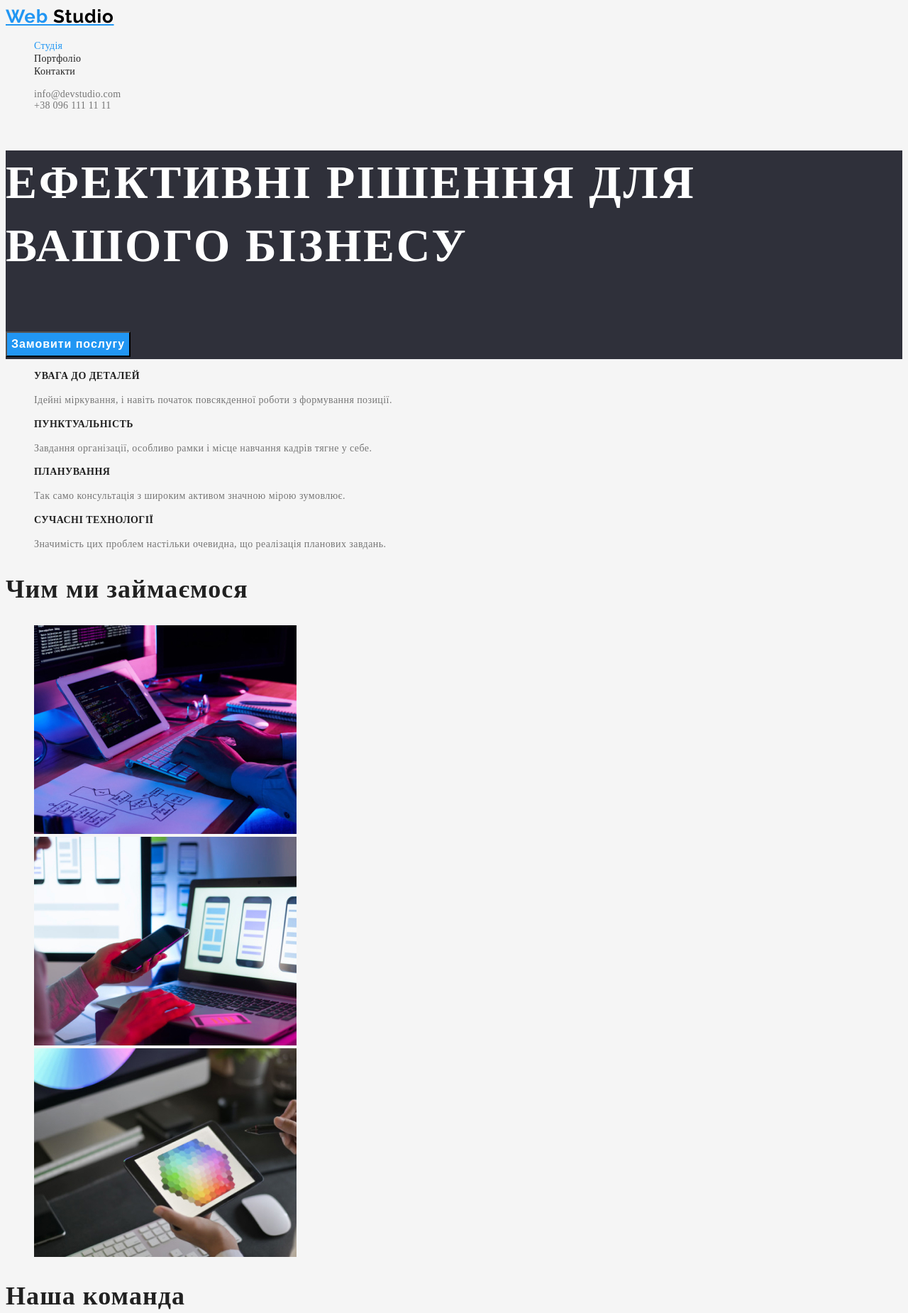
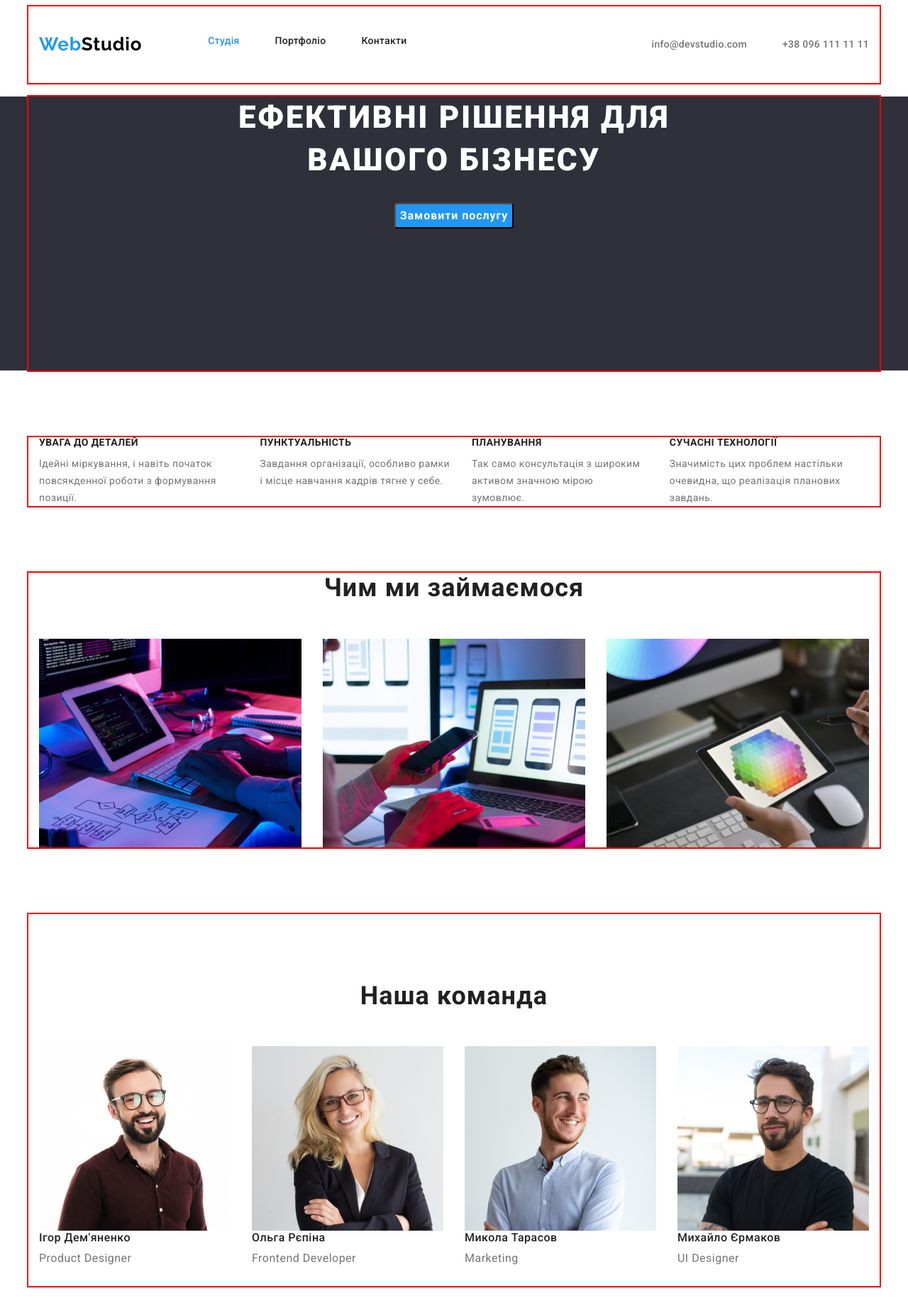
Before and after one commit to Tetyanka86/goit-markup-hw-03, a plain HTML site: page index.html in a window 1280 px wide. Shown: the top 1850 px of the page at 71% size. Drawn offline with nearby package versions, Linux system fonts and the light colour scheme.

Commit message:
Update files

```diff
--- a/css/styles.css
+++ b/css/styles.css
@@ -2,21 +2,23 @@
     --primary-text-color: #757575;
     --title-text-color: #212121;
     --accent-color: #2196F3;
-    --primary-bg-color: #F5F5F5;
+    --primary-bg-color: #FFFFFF;
     --hero-text-color:#FFFFFF;
     --hero-bc-color:#2F303A;
+}
 
+p,
+h2,
+h3{
+    margin: 0;
 }
- /* Button */
- .button{
-    font-style: inherit;
-    font-weight: 700;
-    font-size: 16px;
-    line-height: 1.88;
-    letter-spacing: 0.06em;
-    color:var(--title-text-color);
-    background-color:var(--primary-bg-color);
-    cursor: pointer;}
+
+ul{
+    margin: 0;
+    padding-left: 0;
+}
+
+img{display: block;}
 
 .visually-hidden {
     position: absolute;
@@ -31,17 +33,38 @@
     overflow: hidden;
 }
 
-body
-{
+body{
     background-color:var(--primary-bg-color);
     color:var(--primary-text-color);
-font-family: 'Roboto' sans-serif, Verdana ;
+    font-family: 'Roboto', Verdana, sans-serif;
+    font-size: 14px;
 }
 
 .list{list-style: none;}
+
 .link{text-decoration: none;}
 
+.title{
+    font-weight: 700;
+    font-size: 36px;
+    line-height: 1.17;
+    letter-spacing: 0.03em;
+    color: var(--title-text-color);
+    text-align: center;
+}
+
+.container{
+    width: 1200px;
+    padding-left: 15px;
+    padding-right: 15px;
+    outline: 2px solid  red;
+    margin-left: auto;
+    margin-right: auto;
+}
+
+/* Logo */
 .logo {
+    text-decoration: none;
     font-family: 'Raleway', sans-serif;
     font-weight: 700;
     font-size: 26px;
@@ -49,26 +72,68 @@ line-height: 1.19;
     letter-spacing: 0.03em;
     color:var(--accent-color) ;
 }
-.logo :hover, .logo:focus{
-    color: var(--accent-color);
+
+.logo :hover, .logo:focus{color: var(--accent-color);}
+
+.top{
+    display: block;
+    padding-top: 24px;
+    padding-bottom: 25px;
+
 }
-.logo-header{color: #000;}
-.logo-footer{color: #FFFFFF}
 
-.list {list-style: none;}
+.bottom{
+    display: block;
+    padding-top: 60px;
+    margin-bottom: 20px;
+}
 
-.title{
+.logo-header{
+    color: #000;}
+
+.logo-footer{color: var(--hero-text-color)}
+
+ /* Button */
+
+
+.button{
+    font-style: inherit;
     font-weight: 700;
-    font-size: 36px;
-    line-height: 1.17;
-    letter-spacing: 0.03em;
-    color: var(--title-text-color);
+    font-size: 16px;
+    line-height: 1.88;
+    letter-spacing: 0.06em;
+    color:var(--title-text-color);
+    background-color:var(--primary-bg-color);
+    cursor: pointer;
+    border-radius: 4px;
 }
 
 
+/* Navigation */
+
+.navigation{
+    display: flex;
+    align-items: center;
+}
 /* Header */
 
+.header{
+    padding-top: 9px;
+    padding-bottom: 19px;
+}
+.header-list{
+    display: flex;
+    margin-left: 93px;
+}
+
+.header-list .item + .item {
+    margin-left: 50px;
+}
+
 .header-link {
+    display: block;
+    padding-top: 32px;
+    padding-bottom: 32px;
     font-weight: 500;
     font-size: 14px;
     line-height: 1.14;
@@ -78,17 +143,28 @@ letter-spacing: 0.02em;
 
 
 .header-link:hover, .header-link:focus, .header-link.current
-{
-    color:var(--accent-color) ;
-}
+{color:var(--accent-color) ;}
+
 
 /* Contacts */
 
 .header-second-list{
+    display: flex;
+    margin-left: auto;
     font-weight: 500;
     font-size: 14px;
     line-height: 1.14;
     letter-spacing: 0.02em;
+}
+
+.header-second-list .nav + .nav{
+    margin-left: 50px;
+}
+
+.header-second-item{
+    display: block;
+    padding-top: 32px;
+    padding-bottom: 32px;
 }
 
 .header-mail-link
@@ -100,32 +176,61 @@ letter-spacing: 0.02em;
 .header-tel-link {
     color: var(--primary-text-color);}
 .header-tel-link:hover, .header-tel-link:focus
-{color: var(--accent-color);}
+{   color: var(--accent-color);}
 
 /* Hero */
 
 .hero{
+    text-align: center;
+    background-color: var(--hero-bc-color);
+}
+
+.hero-title{
+    display: block;
+    margin-top: 0;
+    margin-bottom: 30px;
     font-weight: 900;
     font-size: 44px;
     line-height: 1.36;
     letter-spacing: 0.06em;
     text-transform: uppercase;
-            background-color: var(--hero-bc-color);
     color:var(--hero-text-color);
 }
+
 .button.primary{
+    display: inline-block;
+    margin-bottom: 200px;
     color: var(--hero-text-color);
-            background-color:var(--accent-color); }
+    background-color:var(--accent-color);
+}
+
+.button.primary:hover, .button.primary:focus {
+    color:var(--hero-text-color) ;
+    background-color: #188CE8;
+}
+
 
         /* Features*/
 
+.features{
+    padding-top: 94px;
+}
+
+.features-list{
+    display: flex;
+}
+
+.features-list .item + .item{
+    margin-left: 30px;
+}
+
 .features-subtitle{
+    margin-bottom: 10px;
     font-weight: 700;
     font-size: 14px;
     line-height: 1.14;
     letter-spacing: 0.03em;
     text-transform: uppercase;
-
     color: var(--title-text-color);
 }
 
@@ -137,10 +242,46 @@ letter-spacing: 0.03em;
     color: var(--primary-text-color);
 }
 
+        /* Work-list */
+
+.work-list{
+    padding-top: 94px;
+}
+
+.work-item{
+    display: flex;
+}
+
+.work-list .item + .item{
+    margin-left: 30px;
+}
+
+.work-title{
+    margin-bottom: 50px;
+}
+
 
     /* Team */
 
+.team{
+    padding-top: 94px;
+}
+
+.team-list{
+    display: flex;
+}
+
+.team-list .item + .item{
+    margin-left: 30px;
+}
+
+.team-title{
+    padding-top: 94px;
+    margin-bottom: 50px;
+}
+
 .team-subtitle{
+    margin-bottom: 10px;
     font-weight: 500;
     font-size: 16px;
     line-height: 1.19;
@@ -149,6 +290,7 @@ color: var(--title-text-color);
 }
 
 .team-text{
+    padding-bottom: 30px;
     font-weight: 400;
     font-size: 16px;
     line-height: 19px;
@@ -156,56 +298,101 @@ letter-spacing: 0.03em;
     color: var(--primary-text-color);
 }
 
+
     /* Footer */
 .footer{
+    margin-top: 94px;
+    margin-bottom: 9px;
     background-color:var(--hero-bc-color);
+}
 
-    }
+
 .footer-address{
     font-style: normal;
+    padding-bottom: 60px;
 }
+
 .footer-item{
+    display: block;
     font-weight: 400;
     font-size: 14px;
     line-height: 1.71;
     letter-spacing: 0.03em;
+    margin-bottom: 9px;
 }
+
+
 .footer-text{
+    margin-bottom: 9px;
     font-weight: 400;
     font-size: 14px;
     line-height: 1.71;
     letter-spacing: 0.03em;
-color: #F5F5F5;
+    color:var(--hero-text-color)
 }
+
 .footer-mail, .footer-tel{
-
     color: rgba(255, 255, 255, 0.6);
-
 }
-    .footer-mail:hover, .footer-mail:focus{ color: var(--accent-color);}
+.foter-mail:hover, .footer-mail:focus{ color: var(--accent-color);}
 
 .footer-tel:hover, .footer-tel:focus{color: var(--accent-color);}
+
 
     /* Portfolio */
 
     /* Filters */
+
+.filters-list{
+    display: flex;
+    justify-content: center;
+}
+
+.filters-list .item + .item{
+    padding-left: 8px;
+}
 .button.filters{
+    margin-top: 94px;
+    margin-bottom: 50px;
+    font-family: inherit;
     font-weight: 500;
     font-size: 16px;
     line-height: 1.62;
     letter-spacing: 0.03em;
     background-color: #F5F4FA;
-
 }
 
 .button.filters:hover, .button.filters:focus{
-        color: #FFFFFF;
+    color: var(--hero-text-color);
     background-color: var(--accent-color);
 }
 
     /* Projects */
 
+    .projects-list{
+        display: flex;
+        flex-wrap: wrap;
+}
+
+.projects-item {
+    margin-right: 30px;
+    margin-bottom: 30px;
+    width: 370px;
+    height: 404px;
+    left: 1015px;
+    top: 696px;
+}
+
+.projects-item:nth-child(3n) {
+    margin-right: 0;
+}
+
+.projects-item:nth-last-child(-n+3) {
+    margin-bottom: 0;
+}
+
 .projects-subtitle{
+    margin-bottom: 4px;
     font-weight: 700;
     font-size: 18px;
     line-height: 2.00;
@@ -214,14 +401,10 @@ letter-spacing: 0.06em;
 }
 
 .projects-text{
+    margin-bottom: 20px;
     font-weight: 400;
     font-size: 16px;
-line-height: 1.88px;
+    line-height: 1.88;
     letter-spacing: 0.03em;
     color: var(--primary-text-color);
 }
-
-    /* Шрифти */
-<link rel="preconnect" href="https://fonts.googleapis.com">
-<link rel="preconnect" href="https://fonts.gstatic.com" crossorigin>
-<link href="https://fonts.googleapis.com/css2?family=Raleway:wght@700&family=Roboto:wght@400;500;700;900&display=swap" rel="stylesheet">
--- a/index.html
+++ b/index.html
@@ -8,66 +8,73 @@
     <link rel="preconnect" href="https://fonts.googleapis.com">
 <link rel="preconnect" href="https://fonts.gstatic.com" crossorigin>
 <link href="https://fonts.googleapis.com/css2?family=Raleway:wght@700&family=Roboto:wght@400;500;700;900&display=swap" rel="stylesheet">
-    <link rel="stylesheet" href="./css/styles.css"/>
+<link rel="stylesheet" href="https://cdnjs.cloudflare.com/ajax/libs/modern-normalize/1.1.0/modern-normalize.min.css">
+<link rel="stylesheet" href="./css/styles.css"/>
   </head>
   <body>
     <header class="header">
-      <nav>
+      <div class="container">
+      <nav class="navigation">
 
-        <a href="/index.html" class="logo" > Web <span class="logo-header"> Studio </span> </a>
+        <a href="/index.html" class="logo top">Web<span class="logo-header">Studio</span> </a>
 
 
         <ul class="header-list list">
-          <li class="header-item">
+          <li class="header item">
             <a href="" class="header-link current link">Студія</a>
           </li>
-          <li class="header-item">
+          <li class="header item">
             <a href="./portfolio.html" class="header-link link">Портфоліо</a>
           </li>
-          <li class="header-item">
+          <li class="header item">
             <a href="" class="header-link link">Контакти</a>
           </li>
         </ul>
-      </nav>
+
       <ul class="header-second-list list">
-        <li class="header-second-item ">
+        <li class="header-second-item nav">
           <a  class="header-mail-link link" href="mailto:info@devstudio.com" >info@devstudio.com</a>
         </li>
-        <li  class="header-second-list">
+        <li  class="header-second-item nav">
           <a class="header-tel-link link" href="tel:+380961111111">+38 096 111 11 11</a>
         </li>
       </ul>
+    </nav>
+    </div>
     </header>
     <main>
       <section class="hero">
-        <h1 class="hero-title">Ефективні рішення для вашого бізнесу</h1>
+        <div class="container">
+        <h1 class="hero-title">Ефективні рішення для <br> вашого бізнесу</h1>
         <button type="button" class="button  primary" >Замовити послугу</button>
-      </section>
+      </div>
+    </section>
 
       <section class="features">
+        <div class="container">
         <h2 class="visually-hidden">Особливості</h2>
         <ul class="features-list list">
-          <li class="features-item">
+          <li class="features-item item">
             <h3 class="features-subtitle">УВАГА ДО ДЕТАЛЕЙ</h3>
             <p class="features-text">
               Ідейні міркування, і навіть початок повсякденної роботи з
               формування позиції.
             </p>
           </li>
-          <li>
+          <li class="features-item item">
             <h3 class="features-subtitle">ПУНКТУАЛЬНІСТЬ</h3>
             <p class="features-text">
               Завдання організації, особливо рамки і місце навчання кадрів тягне
               у себе.
             </p>
           </li>
-          <li class="features-item">
+          <li class="features-item item">
             <h3 class="features-subtitle">ПЛАНУВАННЯ</h3>
             <p class="features-text">
               Так само консультація з широким активом значною мірою зумовлює.
             </p>
           </li>
-          <li class="features-item">
+          <li class="features-item item">
             <h3 class="features-subtitle">СУЧАСНІ ТЕХНОЛОГІЇ</h3>
             <p class="features-text">
               Значимість цих проблем настільки очевидна, що реалізація планових
@@ -75,12 +82,14 @@
             </p>
           </li>
         </ul>
+      </div>
       </section>
 
       <section class="work-list">
+        <div class="container">
         <h2 class="work-title title">Чим ми займаємося</h2>
         <ul class="work-item list">
-          <li class="work-item">
+          <li class="work-item item">
             <img class="work-img"
               src="./images/img1.jpg"
               alt="Робота за комп'ютером"
@@ -88,7 +97,7 @@
               height="294"
             />
           </li>
-          <li class="work-item">
+          <li class="work-item item">
             <img class="work-img"
               src="./images/img2.jpg"
               alt="Робота за комп'ютером"
@@ -96,7 +105,7 @@
               height="294"
             />
           </li>
-          <li class="work-item">
+          <li class="work-item item">
             <img class="work-img"
               src="./images/img3.jpg"
               alt="Робота за комп'ютером"
@@ -105,11 +114,13 @@
             />
           </li>
         </ul>
+      </div>
       </section>
       <section class="team">
+        <div class="container">
         <h2 class="team-title title">Наша команда</h2>
         <ul class="team-list list">
-          <li class="team-item">
+          <li class="team-item item">
             <a class="team-link link" href="">
               <img class="team-img"
                 src="./images/img4.jpg"
@@ -121,7 +132,7 @@
             <h3 class="team-subtitle">Ігор Дем'яненко</h3>
             <p lang="en" class="team-text">Product Designer</p>
           </li>
-          <li class="team-item">
+          <li class="team-item item">
             <a class="team-link link" href="">
               <img class="team-img"
                 src="./images/img5.jpg"
@@ -133,7 +144,7 @@
             <h3 class="team-subtitle" >Ольга Рєпіна</h3>
             <p lang="en" class="team-text" >Frontend Developer</p>
           </li>
-          <li class="team-item">
+          <li class="team-item item">
             <a class="team-link link" href="">
               <img class="team-img"
                 src="./images/img6.jpg"
@@ -145,7 +156,7 @@
             <h3 class="team-subtitle">Микола Тарасов</h3>
             <p lang="en" class="team-text">Marketing</p>
           </li>
-          <li class="team-item">
+          <li class="team-item item">
             <a class="team-link link" href="">
               <img class="team-img"
                 src="./images/img7.jpg"
@@ -158,10 +169,12 @@
             <p lang="en" class="team-text">UI Designer</p>
           </li>
         </ul>
+      </div>
       </section>
     </main>
     <footer class="footer">
-      <a href="/index.html" class="logo" > Web <span class="logo-footer"> Studio </span> </a>
+      <div class="container">
+      <a href="/index.html" class="logo bottom">Web<span class="logo-footer">Studio</span> </a>
       <address class="footer-address">
         <p class="footer-text">м. Київ, пр-т Лесі Українки, 26</p>
         <ul class="footer-list list">
@@ -173,6 +186,7 @@
           </li>
         </ul>
       </address>
+    </div>
     </footer>
   </body>
 </html>
```
Also changed, not shown: portfolio.html (+28 -21 lines). Lines whose indentation alone changed are shown as unchanged.
